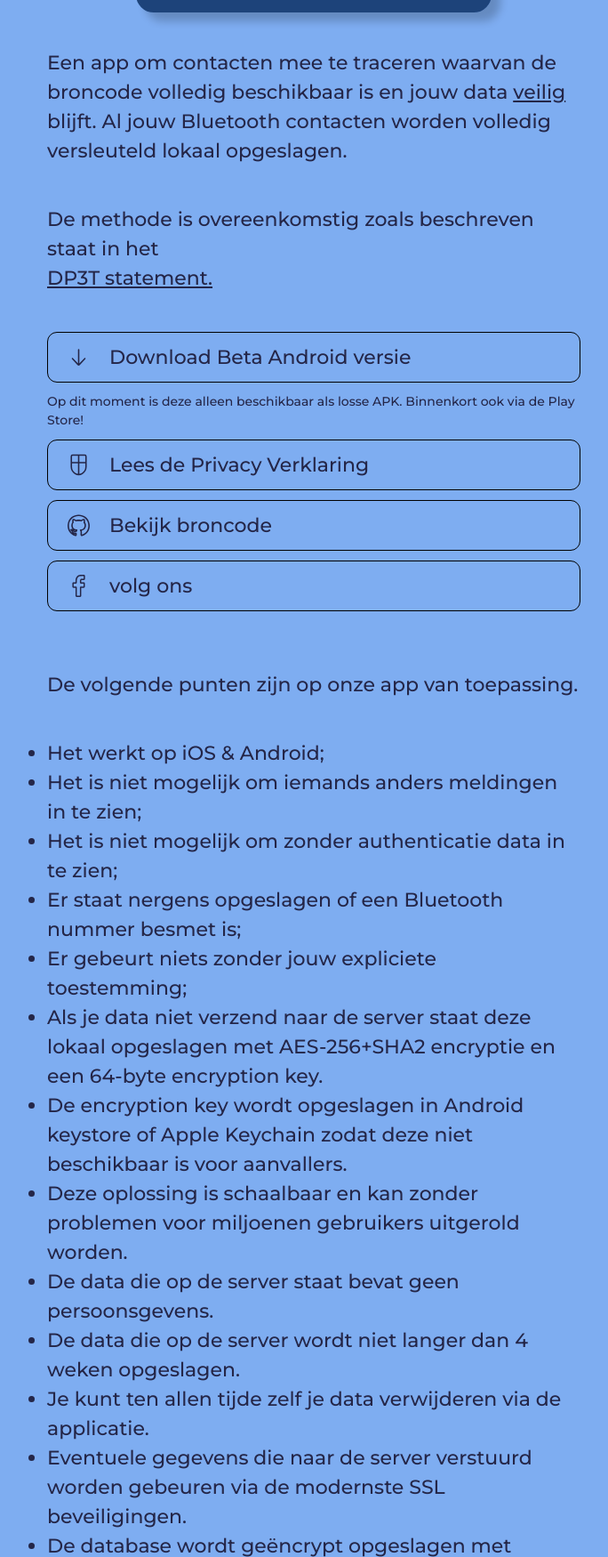
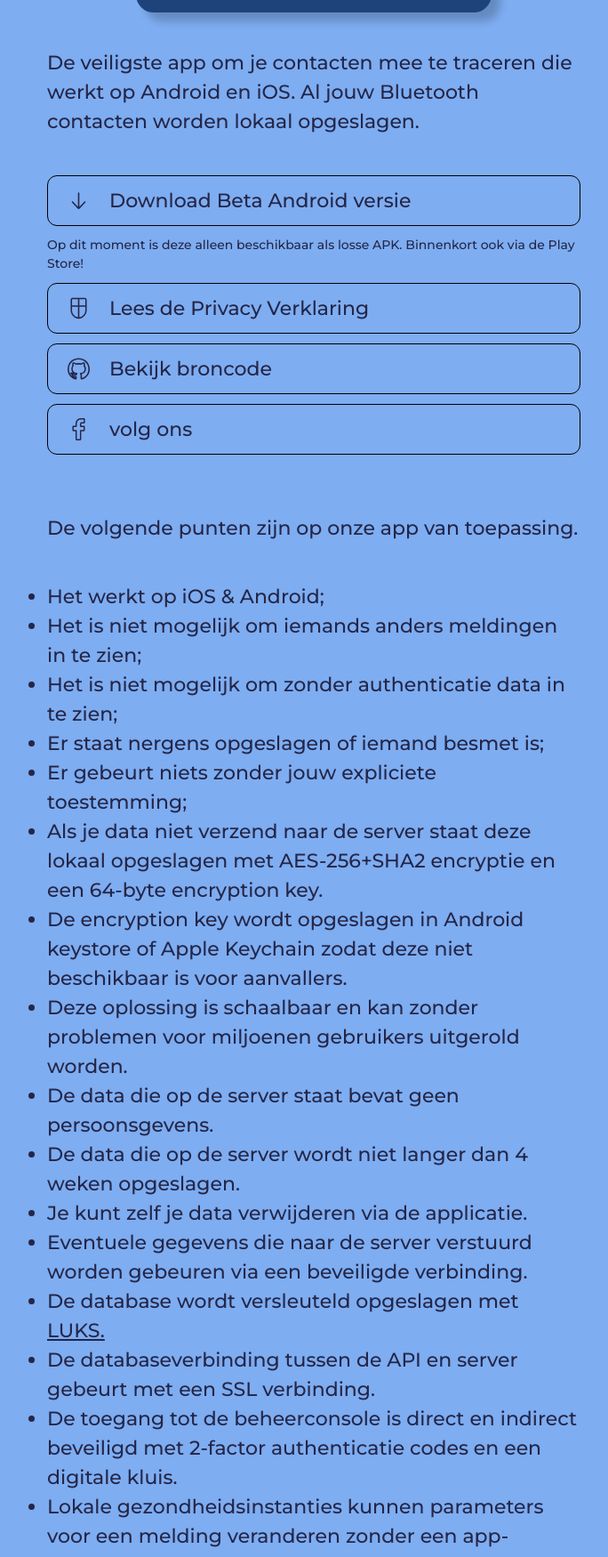
Before and after one commit to web-ridge/contact-tracing-website, a website: page index.html in a window 1280 px wide. Shown: the part 1211-2961 px from the top of the page at 89% size, without its empty margins (287-971 px from the left). Drawn offline with Linux system fonts and the light colour scheme; grey boxes are pictures that could not be loaded.

Commit message:
Fix text

```diff
--- a/index.html
+++ b/index.html
@@ -41,16 +41,10 @@
         </div>
         <div class="resize small fade">
           <p>
-            Een app om contacten mee te traceren waarvan de broncode volledig
-            beschikbaar is en jouw data
-            <span style="text-decoration: underline;">veilig</span> blijft. Al
-            jouw Bluetooth contacten worden volledig versleuteld lokaal
-            opgeslagen.
+            De veiligste app om je contacten mee te traceren die werkt op Android en iOS.
+            Al jouw Bluetooth contacten worden lokaal opgeslagen.
           </p>
-          <p>
-            De methode is overeenkomstig zoals beschreven staat in het
-            <a href="https://github.com/DP-3T/documents/">DP3T statement.</a>
-          </p>
+
           <div class="grid">
             <a
               href="https://www.contactentraceren.nl/app-release.apk?v=2"
@@ -102,7 +96,7 @@
               Bekijk broncode
             </a>
             <a
-              href="https://www.facebook.com/ContactenTraceren-101313521561643/?modal=admin_todo_tour&ref=admin_to_do_step_controller"
+              href="https://www.facebook.com/webdesignwebridge/"
               target="_blank"
               class="button"
             >
@@ -124,27 +118,23 @@
               <li>Het werkt op iOS & Android;</li>
               <li>Het is niet mogelijk om iemands anders meldingen in te zien;</li>
               <li>Het is niet mogelijk om zonder authenticatie data in te zien;</li>
-              <li>Er staat nergens opgeslagen of een Bluetooth nummer besmet is;</li>
+              <li>Er staat nergens opgeslagen of iemand besmet is;</li>
               <li>Er gebeurt niets zonder jouw expliciete toestemming;</li>
-              <li>Als je data niet verzend naar de server staat deze lokaal  opgeslagen met AES-256+SHA2 encryptie en een 64-byte encryption key.</li>
+              <li>Als je data niet verzend naar de server staat deze lokaal opgeslagen met AES-256+SHA2 encryptie en een 64-byte encryption key.</li>
               <li>De encryption key wordt opgeslagen in Android keystore of Apple Keychain zodat deze niet beschikbaar is voor aanvallers.</li>
               <li>Deze oplossing is schaalbaar en kan zonder problemen voor miljoenen gebruikers uitgerold worden.</li>
               <li>De data die op de server staat bevat geen persoonsgevens.</li>
               <li>De data die op de server wordt niet langer dan 4 weken opgeslagen.</li>
-              <li>Je kunt ten allen tijde zelf je data verwijderen via de applicatie.</li>
-              <li>Eventuele gegevens die naar de server verstuurd worden gebeuren via de modernste SSL beveiligingen.</li>
-              <li>De database wordt geëncrypt opgeslagen met <a href="https://en.wikipedia.org/wiki/Linux_Unified_Key_Setup">LUKS.</a></li>
+              <li>Je kunt zelf je data verwijderen via de applicatie.</li>
+              <li>Eventuele gegevens die naar de server verstuurd worden gebeuren via een beveiligde verbinding.</li>
+              <li>De database wordt versleuteld opgeslagen met <a href="https://en.wikipedia.org/wiki/Linux_Unified_Key_Setup">LUKS.</a></li>
               <li>De databaseverbinding tussen de API en server gebeurt met een SSL verbinding.</li>
               <li>De toegang tot de beheerconsole is direct en indirect beveiligd met 2-factor authenticatie codes en een digitale kluis.</li>
               <li>Lokale gezondheidsinstanties kunnen parameters voor een melding veranderen zonder een app-update.</li>
-              <li>Backend open-source</li>
-              <li>Bewezen technieken</li>
+              <li>Wij hebben geen winstoogmerk met deze applicatie (alleen laten zien wat mogelijk is bij ons)</li>
             </ul>
           </p>
-          <p>
-            Als jij COVID-19 hebt kun je dit (op dit moment) zelf melden via de app (wij willen gaan samenwerken met de GGD voor deze code, dus tweet er op los om dit mogelijk te maken).
-            Je stuurt de Bluetooth nummers die je bent tegengekomen er wordt niet doorgestuurd en niet opgeslagen wie deze contacten heeft verzonden.
-          </p>
+
 
         </div>
       </section>
@@ -152,9 +142,9 @@
 
     <footer class="white full-height footer">
       <div class="resize">
-        <h1>Vragen?</h1>
+        <h1>Samenwerken?</h1>
         <p style="margin: 0; margin-top: 1em; opacity: 0.7;">
-          Stel ze gerust!
+          Wij gaan verder waar anderen stoppen. The sky is the limit! Of het nu gaat om 3D configurators of slimme apps, bij ons ben je aan het juiste adres.
         </p>
         <h2>
           <a href="mailto:info@webridge.nl" style="display: inline;"
```
